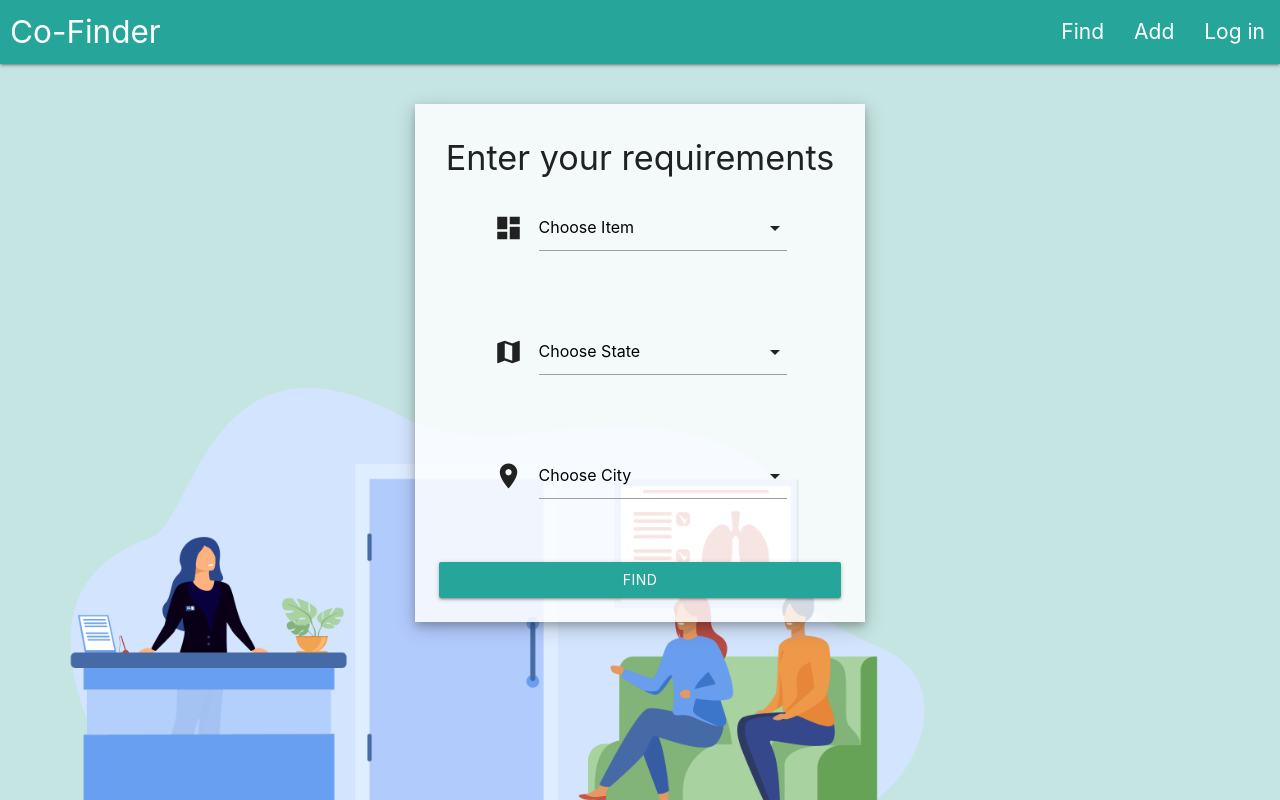
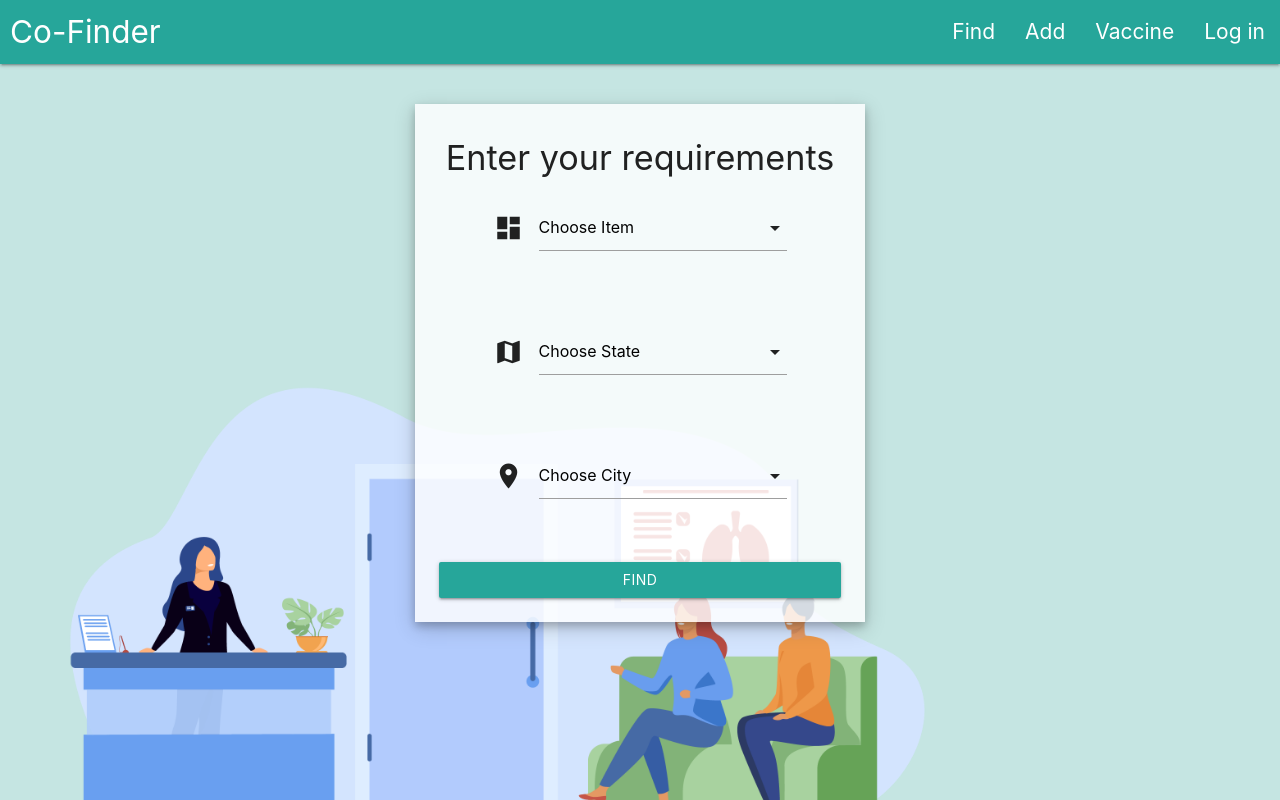
Before and after one commit to divyashk/FH_covid_tool, a Flask app: page / in a window 1280 px wide. Run offline with Flask 2, Linux system fonts and the light colour scheme; some libraries are stand-ins or nearby versions.

Commit message:
Add vaccine in navbar

```diff
--- a/templates/layouts/base.html
+++ b/templates/layouts/base.html
@@ -33,6 +33,7 @@
             <ul class="right hide-on-med-and-down">
                 <li><a href="/find">Find</a></li>
                 <li><a href="/add">Add</a></li>
+                <li><a href="/vaccine">Vaccine</a></li>
                 <!-- Dropdown Trigger -->
                 <li id="nav_dropdown"></li>
             </ul>
```
